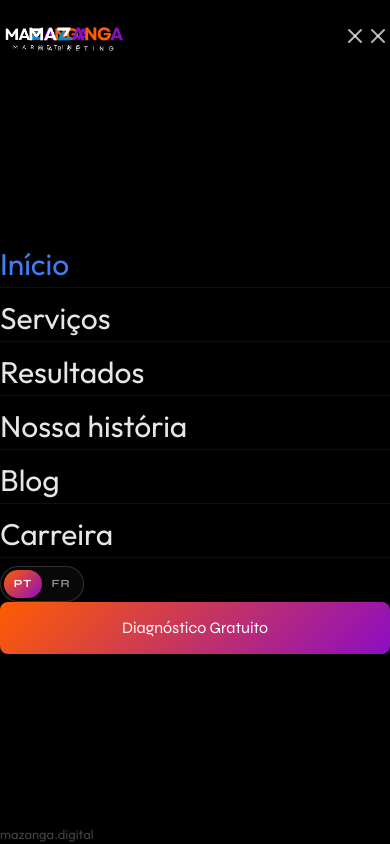
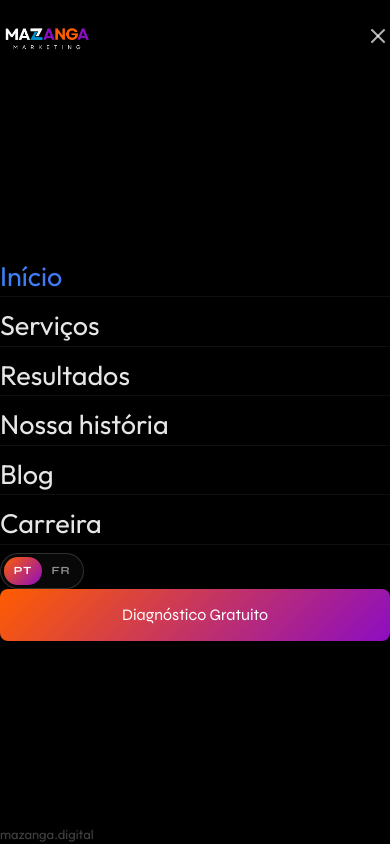
Before and after one commit to olavotavarestiny-gif/Mazanga-marketing, a Next.js app: page / in a window 390 px wide. Both pictures are taken after a click on the button "Abrir menu". Shown: the top 844 px of the page. Built offline with nearby package versions, Linux system fonts and the light colour scheme.

Commit message:
Corrigir menu mobile: remover sobreposicao de logo e ajustar alinhamento

```diff
--- a/components/layout/Navbar.tsx
+++ b/components/layout/Navbar.tsx
@@ -154,7 +154,7 @@ export default function Navbar() {
             animate={{ opacity: 1 }}
             exit={{ opacity: 0 }}
             transition={{ duration: 0.3 }}
-            className="fixed inset-0 z-40 lg:hidden flex flex-col"
+            className="fixed inset-0 z-[70] lg:hidden flex flex-col"
             style={{ background: '#000000' }}
           >
             <div className="flex items-center justify-between h-[72px] px-4 sm:px-6">
@@ -176,7 +176,7 @@ export default function Navbar() {
               </button>
             </div>
 
-            <nav className="flex flex-col justify-center flex-1 pl-10 pr-6 sm:pl-12 sm:pr-8 gap-2">
+            <nav className="flex flex-col justify-center flex-1 pl-14 pr-7 sm:pl-16 sm:pr-10 gap-2">
               {navLinks.map((link, i) => (
                 <motion.div
                   key={link.href}
@@ -187,7 +187,7 @@ export default function Navbar() {
                   <Link
                     href={link.href}
                     className={cn(
-                      'block font-display font-700 text-[30px] sm:text-[36px] py-2.5 transition-colors duration-200',
+                      'block font-display font-700 text-[27px] sm:text-[34px] py-2.5 pl-2 transition-colors duration-200',
                       isActive(link.href)
                         ? 'gradient-text'
                         : 'text-white/90 hover:text-white'
```
